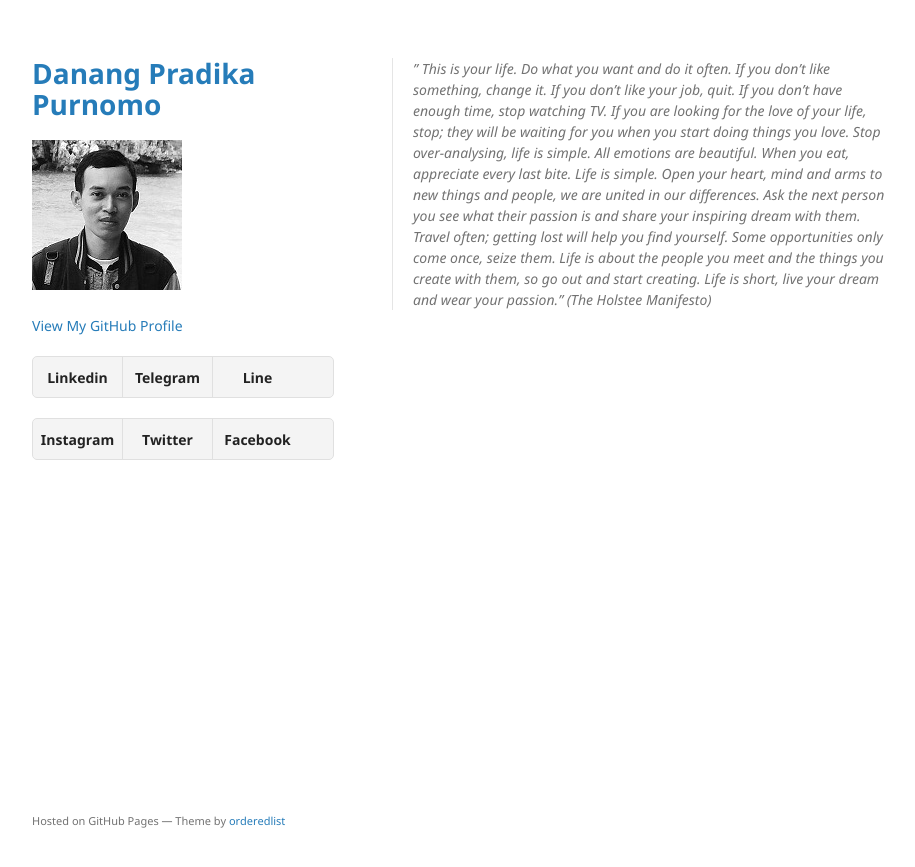
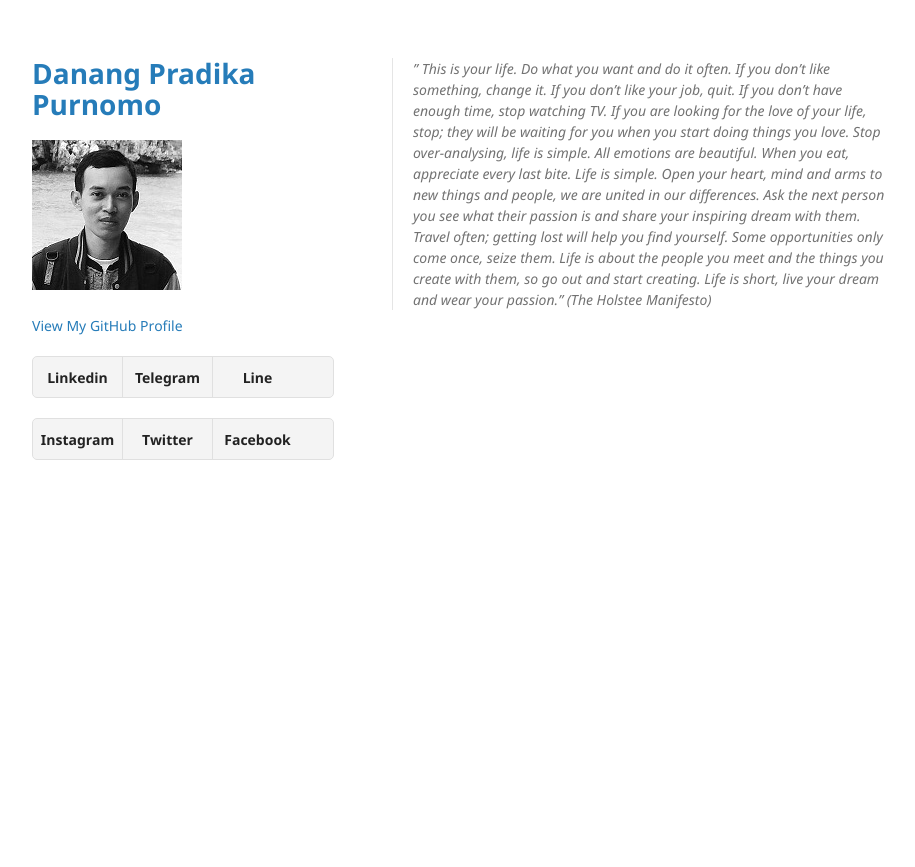
Before and after one commit to damvelisa/damvelisa.github.io, a Jekyll site: the page built from index.md, in a window 1280 px wide. Shown: the top 867 px of the page, without its empty margins (178-1093 px from the left). Built offline with Jekyll 4.4.1, drawn with Linux system fonts in a browser that asks for light colours; the repository's description, which GitHub fills in, is left out.

Commit message:
Update default.html

```diff
--- a/_layouts/default.html
+++ b/_layouts/default.html
@@ -52,7 +52,8 @@
         {% if site.github.is_project_page %}
         <p>This project is maintained by <a href="{{ site.github.owner_url }}">{{ site.github.owner_name }}</a></p>
         {% endif %}
-        <p><small>Hosted on GitHub Pages &mdash; Theme by <a href="https://github.com/orderedlist">orderedlist</a></small></p>
+       <!-- <p><small>Hosted on GitHub Pages &mdash; Theme by <a href="https://github.com/orderedlist">orderedlist</a></small></p>
+      -->
       </footer>
     </div>
     <script src="{{ "/assets/js/scale.fix.js" | relative_url }}"></script>
```
